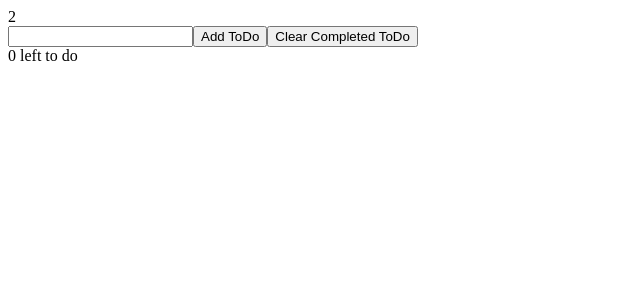
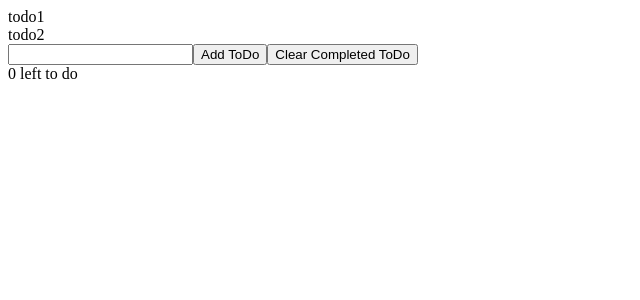
Before and after one commit to ankitshaji/react-basic, a React (Create React App) app: page / in a window 1280 px wide. Shown: the top 300 px of the page, without its empty margins (0-640 px from the left). Built offline with nearby package versions, Linux system fonts and the light colour scheme.

Commit message:
Create ToDo compnt,ToDoList passes ToDo todo prop

```diff
--- /dev/null
+++ b/src/ToDo.js
@@ -0,0 +1,6 @@
+import React from "react";
+
+//Todo Component gets passed in todo prop
+export default function ToDo({ todo }) {
+  return <div>{todo}</div>;
+}
--- a/src/ToDoList.js
+++ b/src/ToDoList.js
@@ -1,8 +1,12 @@
-import React from 'react'
+import React from "react";
+//import ToDo Component
+import ToDo from "./ToDo";
 
 //ToDoList Component receives prop todos
-export default function ToDoList({todos}) {
-  return (
-    <div>{todos.length}</div>
-  )
+export default function ToDoList({ todos }) {
+  //for each todo in todos set it as prop in ToDo component
+  //return ToDo component
+  return todos.map((todo) => {
+    return <ToDo todo={todo} />;
+  });
 }
```
